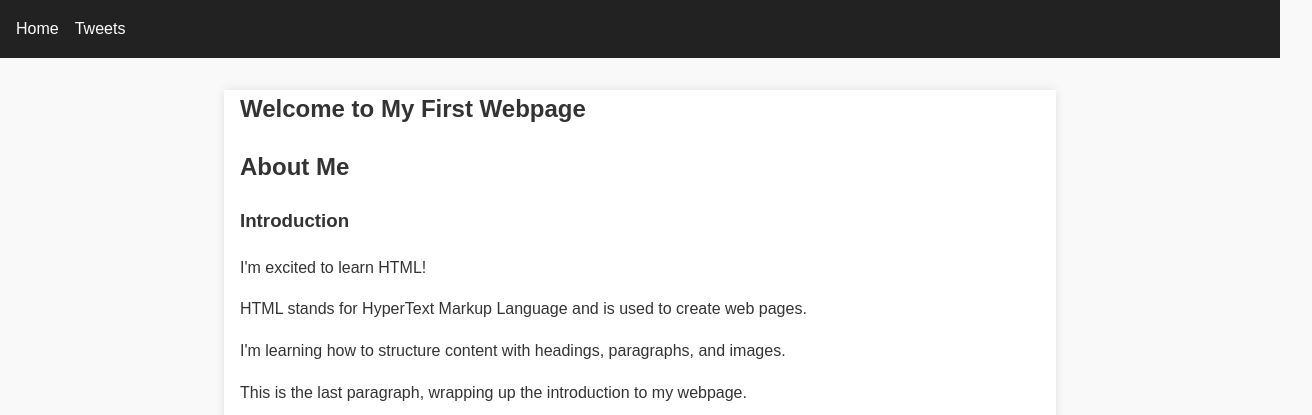
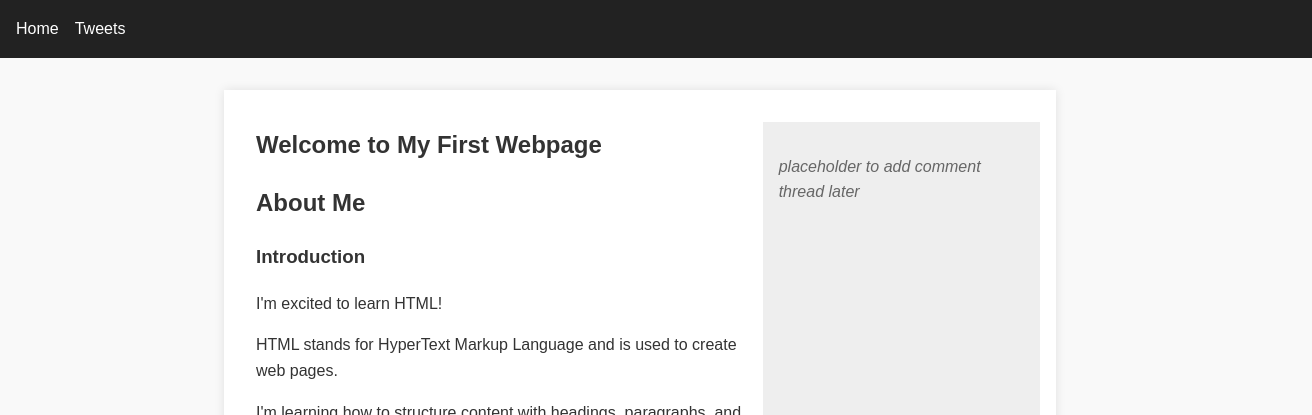
Before and after one commit to m-dhieu/alu-web-development, a plain HTML site: page css_basic/index.html in a window 1280 px wide. Shown: the top 415 px of the page, 1312 px wide, since content can reach past the window. Drawn offline with Linux system fonts and the light colour scheme.

Commit message:
positioning

```diff
--- a/css_basic/styles.css
+++ b/css_basic/styles.css
@@ -1,2 +1,47 @@
 /* styles.css - your custom styles */
-/* You can add custom styles here to override or extend base.css */
+/* Add custom styles here to override or extend base.css */
+
+/* Make body a flex container with column direction */
+body {
+  display: flex;
+  flex-direction: column;
+  height: 100vh; /* full viewport height to allow scrolling inside article and aside */
+  margin: 0; /* reset default margin */
+}
+
+/* Make main a flex container with row direction */
+main {
+  display: flex;
+  flex-direction: row;
+  flex: auto; /* allow main to grow and shrink automatically */
+  overflow: hidden; /* prevent main from overflowing its container */
+}
+
+/* article takes 2/3 of the width */
+article {
+  flex: 2;
+  overflow-y: auto; /* vertical scroll if content overflows */
+  padding: 1rem;
+  box-sizing: border-box;
+}
+
+/* aside takes 1/3 of the width */
+aside {
+  flex: 1;
+  overflow-y: auto; /* vertical scroll if content overflows */
+  padding: 1rem;
+  box-sizing: border-box;
+}
+
+/* Optional: make header and footer stand out */
+header, footer {
+  flex-shrink: 0; /* prevent shrinking */
+  padding: 1rem;
+  background-color: #222;
+  color: white;
+}
+
+/* Optional: ensure header and footer span full width */
+header, footer {
+  width: 100%;
+}
```
